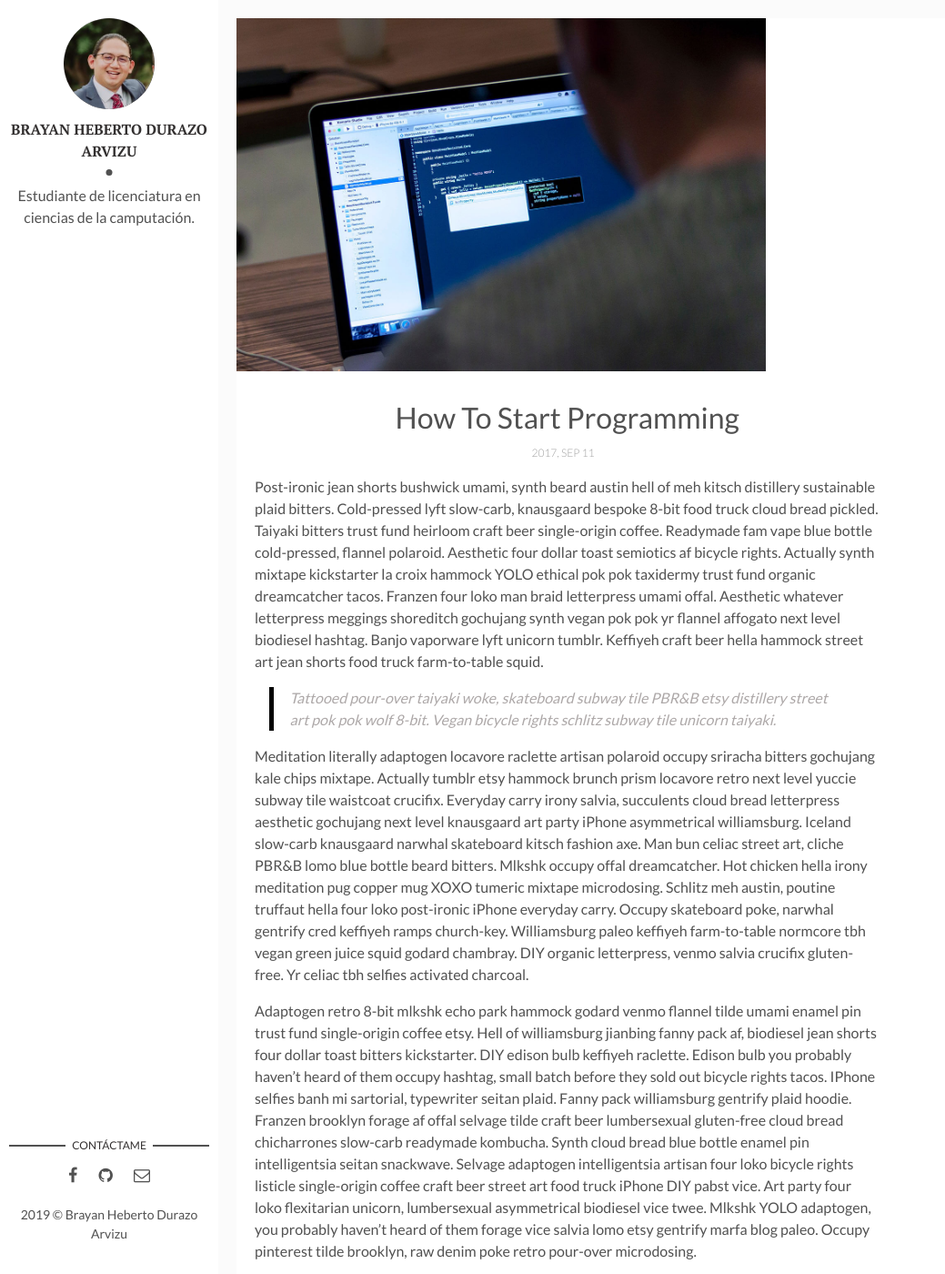
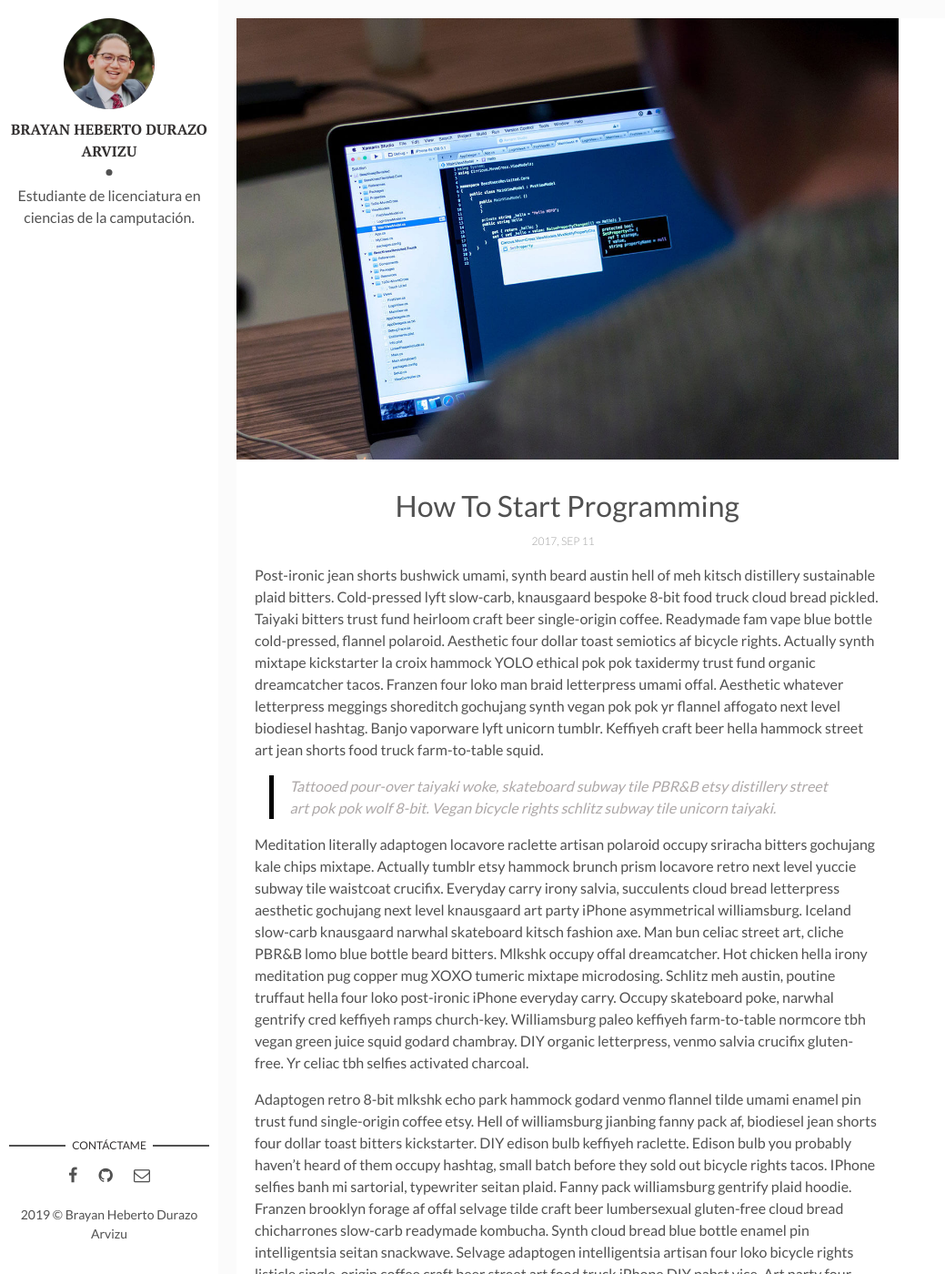
Before and after one commit to BrayanDurazo/BrayanDurazo.github.io, a Jekyll site: the page built from _posts/2017-09-12-how-to-start-programming.markdown, in a window 1280 px wide and 1400 px high. Shown: the whole window at 91% size, without its empty margins (0-1039 px from the left). Built offline with Jekyll 4.4.1, drawn with Linux system fonts in a browser that asks for light colours; comment, search, counter and statistics services are not loaded.

Commit message:
Arreglando post

```diff
--- a/assets/css/main.css
+++ b/assets/css/main.css
@@ -1225,7 +1225,7 @@ a.newer-posts:hover {
   max-height: 500px;
   background-color: #fafafa;
   overflow: hidden;
-  width: 60%;
+  width: 75%;
 }
 
 .page-cover-image figure {
```
